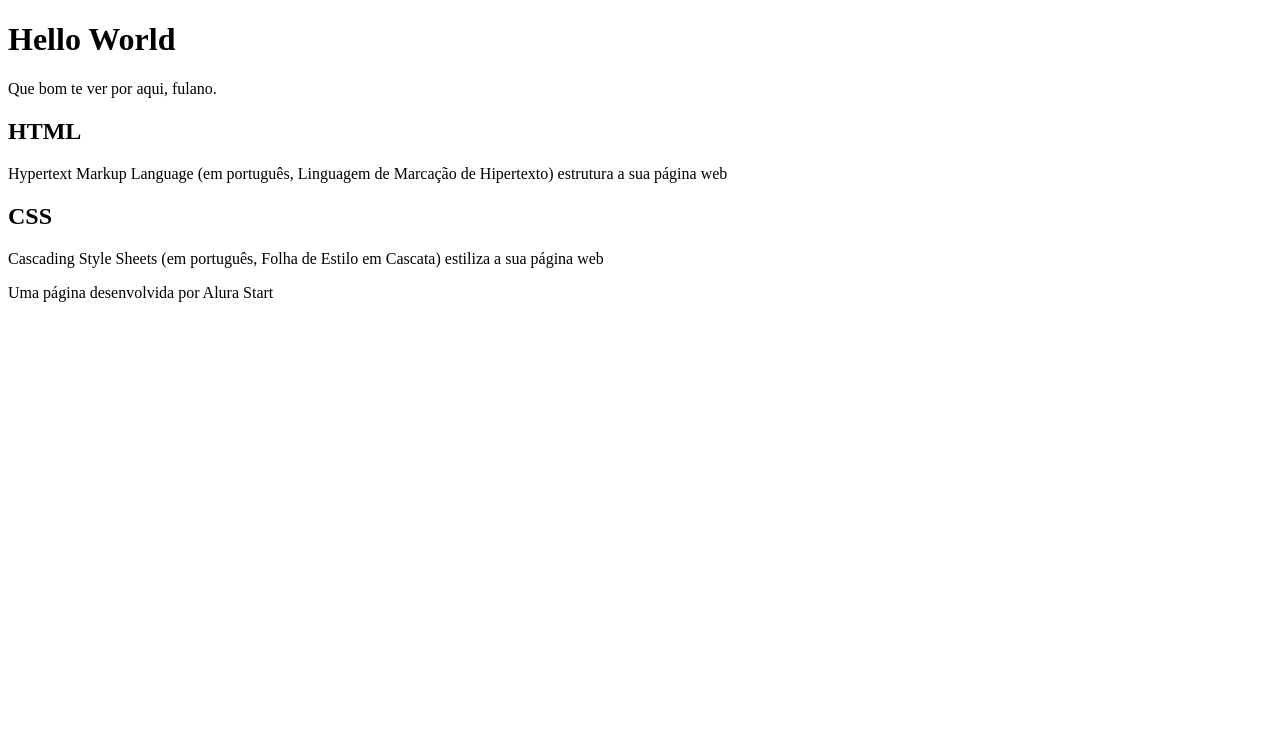
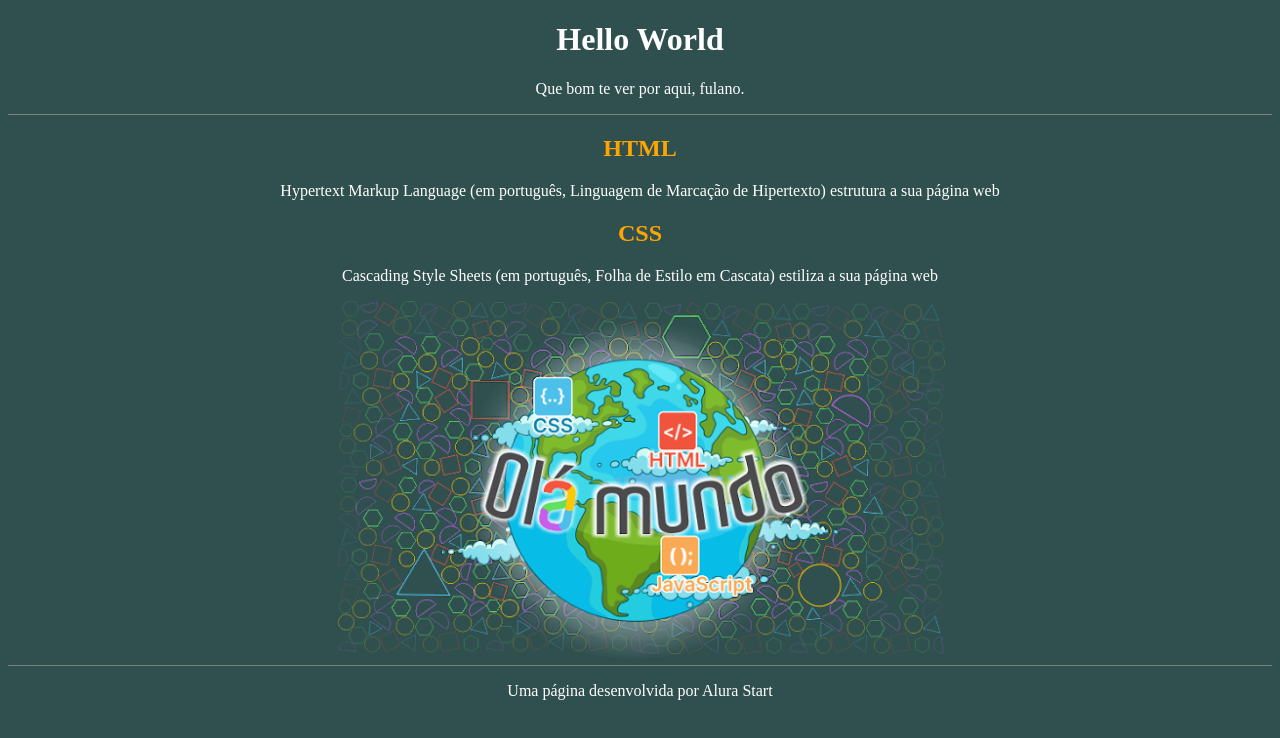
Before and after one commit to profchei/Hello-World, a plain HTML site: page index.html in a window 1280 px wide. Drawn offline with Linux system fonts and the light colour scheme.

Commit message:
Add files via upload

```diff
--- a/index.html
+++ b/index.html
@@ -1,11 +1,14 @@
 <!DOCTYPE html>
 <html lang="en">
+
 <head>
     <meta charset="UTF-8">
     <meta http-equiv="X-UA-Compatible" content="IE=edge">
     <meta name="viewport" content="width=device-width, initial-scale=1.0">
+    <link rel="stylesheet" href="style.css"/>
     <title>Hello World</title>
 </head>
+
 <body>
     <header>
         <h1>Hello World</h1>
@@ -16,11 +19,10 @@
         <p>Hypertext Markup Language (em português, Linguagem de Marcação de Hipertexto) estrutura a sua página web</p>
         <h2>CSS</h2>
         <p>Cascading Style Sheets (em português, Folha de Estilo em Cascata) estiliza a sua página web</p>
+        <img src="Olá Mundo (1).png"alt="imagem"
     </section>
     <footer>
         <p>Uma página desenvolvida por Alura Start</p>
     </footer>
-
-
 </body>
 </html>
--- a/style.css
+++ b/style.css
@@ -0,0 +1,18 @@
+h2{
+    color: orange;
+}
+
+body{
+    background-color: #305050;
+    color: white;
+    text-align: center;
+    font font-family: row-gap: ;
+}
+
+header{
+    border-bottom: 1px solid grey;
+}
+
+footer{
+    border-top: 1px solid grey;
+}
```
Also changed, not shown: Olá Mundo (1).png (added).
